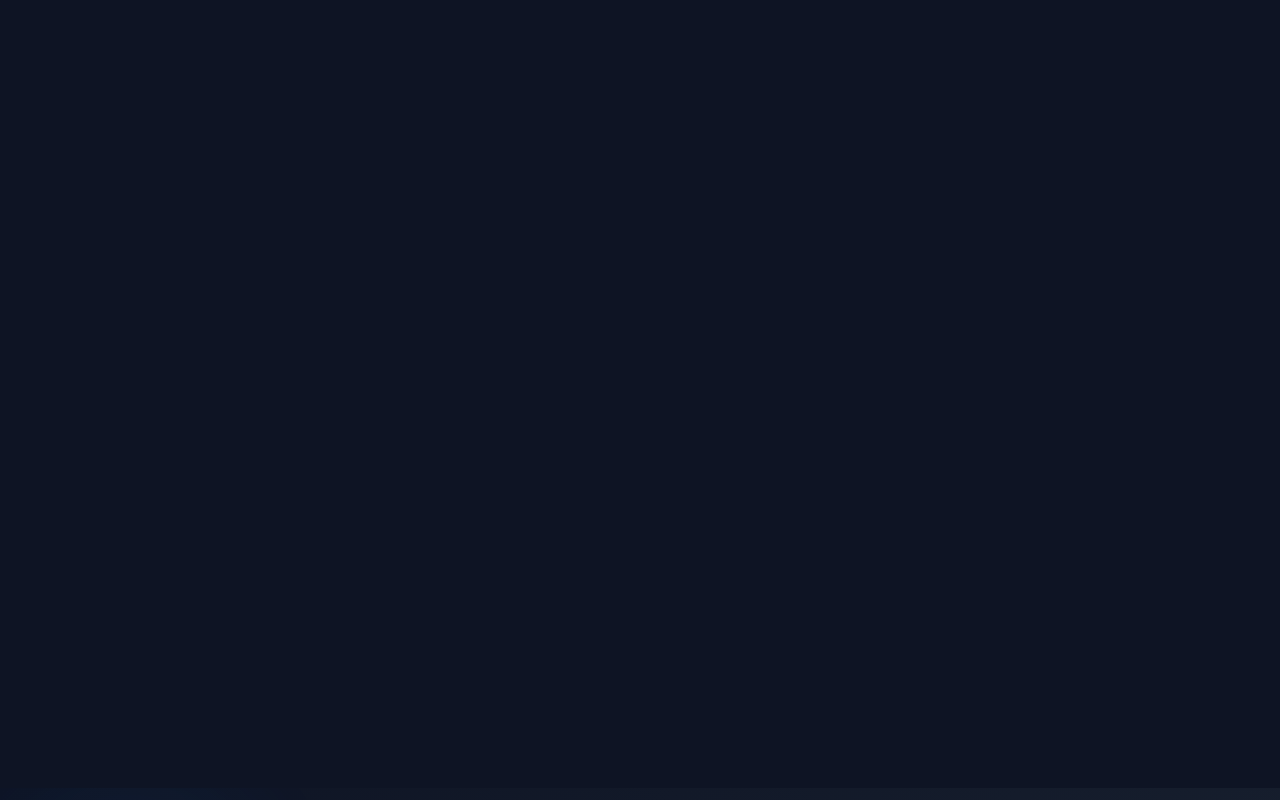
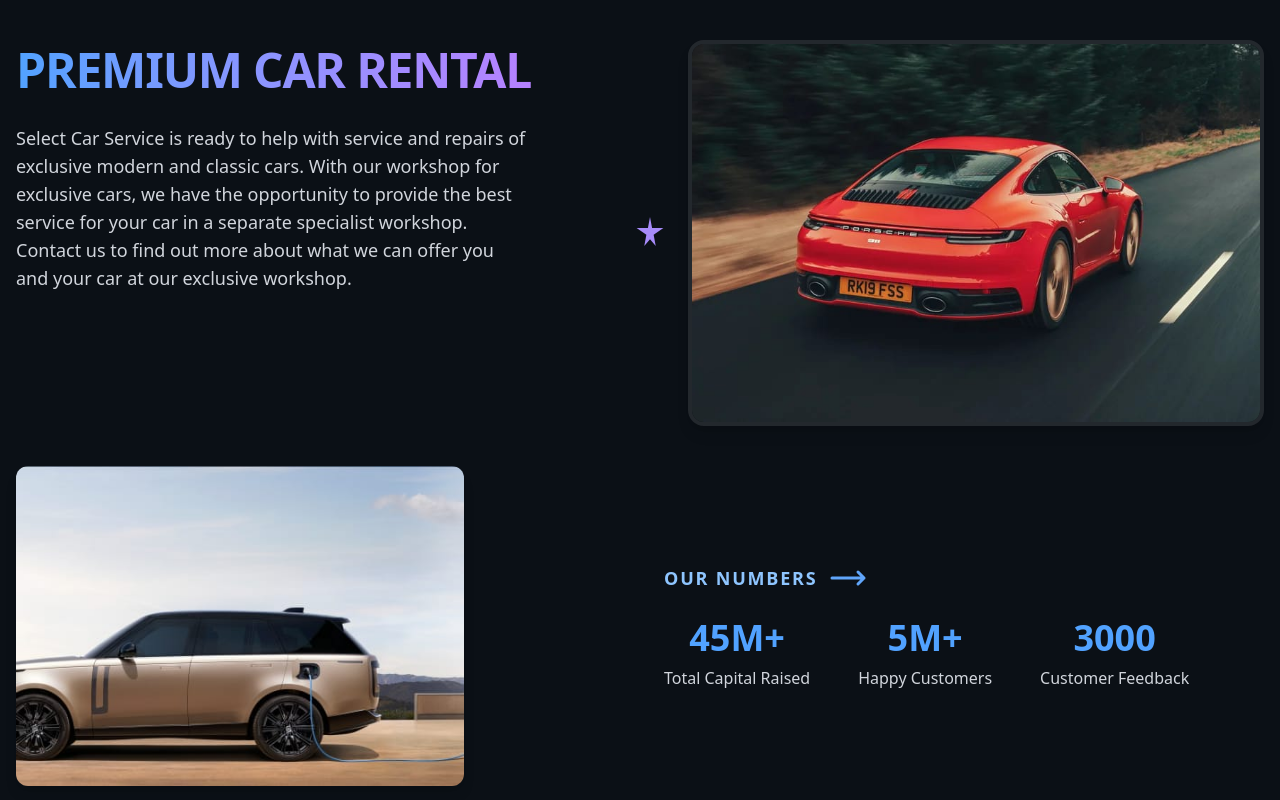
Before and after one commit to MaskINB/Car-Rental-web, a Next.js app: page / in a window 1280 px wide. Shown: the part 840-1640 px from the top of the page. Built offline with nearby package versions, Linux system fonts and the light colour scheme; data requests are answered from the project's data file.

Commit message:
add the second seection animation part

```diff
--- a/db.json
+++ b/db.json
@@ -4,13 +4,13 @@
     "id": 0,
     "title": "PREMIUM CAR RENTAL",
     "description": "Select Car Service is ready to help with service and repairs of exclusive modern and classic cars. With our workshop for exclusive cars, we have the opportunity to provide the best service for your car in a separate specialist workshop. Contact us to find out more about what we can offer you and your car at our exclusive workshop.",
-      "image": "/image/pcar.jpeg"
-    },
-    {
-      "id": 1,
-      "title": "ECONOMY CAR RENTAL",
-      "description": "Affordable car rental services for your everyday needs. Choose from a wide range of economy cars that are fuel-efficient and budget-friendly. Contact us to book your ride today.",
-      "image": "/image/Rcar.jpeg"
+    "imageMain": "/image/pcar.jpeg",
+    "imageSmall": "/image/Rcar.jpeg",
+    "numbers": [
+      { "label": "Total Capital Raised", "value": "45M+" },
+      { "label": "Happy Customers", "value": "5M+" },
+      { "label": "Customer Feedback", "value": "3000" }
+    ]
   }
 ],
   "images": [
--- a/src/app/components/FifthSection/fifthsection.jsx
+++ b/src/app/components/FifthSection/fifthsection.jsx
@@ -1,33 +1,13 @@
 'use client';
-import React, { useRef, useEffect } from 'react';
-import Image from 'next/image';
+import React, { useEffect, useRef } from 'react';
 import Link from 'next/link';
 import { gsap } from 'gsap';
-import { Draggable } from 'gsap/dist/Draggable';
-
-gsap.registerPlugin(Draggable);
 
 const VEHICLES = [
-  {
-    img: '/image/car.jpg', // Replace with your actual image path
-    label: 'Cars',
-    link: '/cars',
-  },
-  {
-    img: '/image/suv.jpg',
-    label: 'SUVs',
-    link: '/suvs',
-  },
-  {
-    img: '/image/van.jpg',
-    label: 'Vans',
-    link: '/vans',
-  },
-  {
-    img: '/image/electric.jpg',
-    label: 'Electric',
-    link: '/electric',
-  },
+  { img: '/image/porsche.jpeg', label: 'Cars', link: '/cars' },
+  { img: '/image/paris.jpg', label: 'SUVs', link: '/suvs' },
+  { img: '/image/Vans.jpeg', label: 'Vans', link: '/vans' },
+  { img: '/image/Ecar.jpeg', label: 'Electric', link: '/electric' },
 ];
 
 const FifthSection = () => {
@@ -36,37 +16,27 @@ const FifthSection = () => {
   useEffect(() => {
     gsap.from(cardRefs.current, {
       opacity: 0,
-      y: 40,
-      stagger: 0.15,
+      y: 30,
+      stagger: 0.2,
       duration: 0.8,
       ease: 'power2.out',
     });
-
-    return () => {
-      gsap.killTweensOf(cardRefs.current);
-    };
   }, []);
 
   return (
-    <section className="w-full py-12 bg-gray-900">
+    <section className="w-full py-12 bg-white">
       <div className="max-w-5xl mx-auto px-4">
-        <h2 className="text-3xl font-bold text-white text-center mb-8">
+        <h2 className="text-2xl sm:text-3xl md:text-4xl font-bold uppercase text-center mb-10 text-gray-800">
           Wide Range of Vehicles
         </h2>
-        <div
-          className="
-            grid grid-cols-1 sm:grid-cols-2 md:grid-cols-4 gap-6
-            sm:overflow-x-auto
-          "
-        >
+        <div className="grid grid-cols-2 gap-6">
           {VEHICLES.map((vehicle, idx) => (
             <Link href={vehicle.link} key={idx} className="block focus:outline-none">
               <div
                 ref={el => (cardRefs.current[idx] = el)}
                 className="
-                  relative rounded-xl shadow-lg overflow-hidden h-56 flex items-end
-                  transition-transform duration-300 hover:scale-105
-                  group
+                  relative rounded-xl overflow-hidden shadow-md group
+                  aspect-video transition-transform duration-300 hover:scale-105
                 "
                 style={{
                   backgroundImage: `url(${vehicle.img})`,
@@ -74,7 +44,7 @@ const FifthSection = () => {
                   backgroundPosition: 'center',
                 }}
               >
-                <div className="absolute bottom-0 w-full bg-black/60 text-white text-center text-lg font-semibold py-3 group-hover:bg-black/80 transition-colors">
+                <div className="absolute top-3 left-3 bg-black/50 text-white text-xs font-semibold px-2 py-1 rounded">
                   {vehicle.label}
                 </div>
               </div>
--- a/src/app/components/carousel/carousel.jsx
+++ b/src/app/components/carousel/carousel.jsx
@@ -194,7 +194,7 @@ const Carousel = () => {
         <div className="absolute inset-0 bg-black/50"></div>
 
         <div className="relative z-10">
-          <Navbar />
+          {/* Navbar */}
 
           {/* Main Content */}
           <div className="flex flex-col items-start justify-center min-h-screen pt-20 px-8">
--- a/src/app/components/secondsection/secondsection.jsx
+++ b/src/app/components/secondsection/secondsection.jsx
@@ -1,165 +1,126 @@
 'use client';
-import React, { useEffect, useRef, useState } from 'react';
-import Seeallbutton from '../Buttons/seeallbutton';
+import React, { useEffect, useState, useRef } from 'react';
 import Image from 'next/image';
 import gsap from 'gsap';
 import { ScrollTrigger } from 'gsap/ScrollTrigger';
 
+// Orange Arrow SVG
+const Arrow = () => (
+  <svg width="38" height="32" viewBox="0 0 38 32" fill="none" xmlns="http://www.w3.org/2000/svg">
+    <path d="M2 16H34M34 16L28 10M34 16L28 22" stroke="#60a5fa" strokeWidth="3" strokeLinecap="round" strokeLinejoin="round"/>
+  </svg>
+);
+
+// Decorative flower/star SVG
+const Flower = () => (
+  <svg width="32" height="32" viewBox="0 0 32 32" fill="none">
+    <path d="M16 0L18.09 11.09L29.39 11.09L19.64 17.82L21.73 28.91L16 22.18L10.27 28.91L12.36 17.82L2.61 11.09L13.91 11.09L16 0Z" fill="#a78bfa"/>
+  </svg>
+);
+
 gsap.registerPlugin(ScrollTrigger);
 
 const SecondSection = () => {
-  const [data, setData] = useState([]);
+  const [data, setData] = useState(null);
+
+  // refs for animation
   const sectionRef = useRef(null);
-  const containerRef = useRef(null);
   const titleRef = useRef(null);
-  const descriptionRef = useRef(null);
+  const descRef = useRef(null);
   const buttonRef = useRef(null);
-  const imageRef = useRef(null);
+  const heroImageRef = useRef(null);
+  const smallImageRef = useRef(null);
+  const numbersRef = useRef(null);
 
   useEffect(() => {
-    fetch(`http://localhost:4000/secondsectiondata`)
-      .then((response) => response.json())
-      .then((json) => setData(json))
-      .catch((error) => console.error('Error fetching data:', error));
+    fetch('http://localhost:4000/secondsectiondata')
+      .then(res => res.json())
+      .then(json => setData(json[0]))
+      .catch(err => setData(null));
   }, []);
 
   useEffect(() => {
-    if (data.length) {
-      ScrollTrigger.getAll().forEach(t => t.kill());
-
-      // Simple smooth animations
+    if (data) {
       const tl = gsap.timeline({
         scrollTrigger: {
           trigger: sectionRef.current,
           start: 'top 80%',
-          end: 'bottom 20%',
-          toggleActions: 'play none none reverse',
-          scrub: false,
+          toggleActions: 'restart none restart none', // animation runs every time when scrolling into view
         },
       });
 
-      // Container fade in
-      tl.fromTo(
-        containerRef.current,
-        { opacity: 0, y: 50 },
-        { opacity: 1, y: 0, duration: 0.8, ease: 'power2.out' }
-      );
-
-      // Title slide in from left
-      tl.fromTo(
-        titleRef.current,
-        { opacity: 0, x: -50 },
-        { opacity: 1, x: 0, duration: 0.6, ease: 'power2.out' },
-        '-=0.4'
-      );
-
-      // Description fade in
-      tl.fromTo(
-        descriptionRef.current,
-        { opacity: 0, y: 20 },
-        { opacity: 1, y: 0, duration: 0.6, ease: 'power2.out' },
-        '-=0.3'
-      );
-
-      // Button scale in
-      tl.fromTo(
-        buttonRef.current,
-        { opacity: 0, scale: 0.8 },
-        { opacity: 1, scale: 1, duration: 0.5, ease: 'back.out(1.7)' },
-        '-=0.2'
-      );
-
-      // Image slide in from right
-      tl.fromTo(
-        imageRef.current,
-        { opacity: 0, x: 50 },
-        { opacity: 1, x: 0, duration: 0.8, ease: 'power2.out' },
-        '-=0.5'
-      );
-
-      // Simple floating animation for image
-      gsap.to(imageRef.current, {
-        y: -10,
-        duration: 2,
-        ease: 'power1.inOut',
-        yoyo: true,
-        repeat: -1,
-        delay: 1,
-      });
+      tl.from(titleRef.current, { opacity: 0, y: -30, duration: 0.6 })
+        .from(descRef.current, { opacity: 0, y: 20, duration: 0.6 }, '-=0.4')
+        .from(buttonRef.current, { opacity: 0, scale: 0.9, duration: 0.4 }, '-=0.3')
+        .from(heroImageRef.current, { opacity: 0, x: 50, duration: 0.8 }, '-=0.5')
+        .from(smallImageRef.current, { opacity: 0, x: -50, duration: 0.8 }, '-=0.5')
+        .from(numbersRef.current, { opacity: 0, y: 30, duration: 0.6 }, '-=0.4');
     }
   }, [data]);
 
-  if (!data.length) {
+  if (!data) {
     return (
       <div className="flex items-center justify-center min-h-[400px]">
-        <div className="bg-gray-900/80 backdrop-blur-lg rounded-2xl p-8 border border-gray-700/50 shadow-2xl">
-          <div className="flex items-center space-x-3">
-            <div className="w-6 h-6 border-2 border-blue-500 border-t-transparent rounded-full animate-spin"></div>
-            <p className="text-xl text-gray-300">Loading...</p>
-          </div>
-        </div>
+        <p className="text-gray-500">Loading...</p>
       </div>
     );
   }
 
   return (
-    <div
-      ref={sectionRef}
-      id={`section-${data[0].id}`}
-      className="pt-40 pb-20 px-5 lg:px-20 min-h-screen flex items-center justify-center relative overflow-hidden"
-    >
-      {/* Glassmorphism Container - keeping your original colors */}
-      <div
-        ref={containerRef}
-        className="bg-gray-900/80 backdrop-blur-lg rounded-2xl p-8 lg:p-12 border border-gray-700/50 shadow-2xl w-full max-w-7xl relative overflow-hidden"
-      >
-        <div className="flex flex-col lg:flex-row items-center justify-between gap-16 relative z-10">
-          {/* Text Section */}
-          <div className="w-full lg:w-1/2 text-center lg:text-left space-y-8">
-            <h1
-              ref={titleRef}
-              className="text-4xl lg:text-6xl font-bold bg-gradient-to-r from-white via-gray-200 to-gray-400 bg-clip-text text-transparent leading-tight"
-            >
-              {data[0].title}
-            </h1>
+    <section ref={sectionRef} className="bg-[#0b1016] py-20 px-4 font-sans">
+      {/* Top Section */}
+      <div className="max-w-7xl mx-auto grid grid-cols-1 lg:grid-cols-2 gap-x-12 gap-y-8 items-start">
+        {/* Left: text */}
+        <div className="flex flex-col justify-start">
+          <h1 ref={titleRef} className="text-5xl font-extrabold uppercase mb-6 leading-tight tracking-tight bg-gradient-to-r from-blue-400 to-purple-400 bg-clip-text text-transparent">
+            {data.title}
+          </h1>
+          <p ref={descRef} className="text-lg text-gray-300 mb-8 max-w-lg">
+            {data.description}
+          </p>
+          <button
+            ref={buttonRef}
+            className="bg-gradient-to-r from-blue-600 to-purple-600 text-white px-8 py-3 rounded-full font-semibold text-lg shadow hover:from-blue-700 hover:to-purple-700 transition w-fit mb-6"
+          >
+            See all our Cars
+          </button>
+        </div>
+        {/* Right: Hero Image */}
+        <div className="flex flex-col items-end relative">
+          <div ref={heroImageRef} className="w-full max-w-xl rounded-2xl overflow-hidden border-4 border-white/10 shadow-lg">
+            <Image src={data.imageMain} alt="Main Car" width={700} height={400} className="object-cover w-full h-full" priority />
+          </div>
+          <span className="absolute left-[-30px] top-1/2 -translate-y-1/2 hidden lg:block">
+            <Flower />
+          </span>
+        </div>
+      </div>
 
-            <p
-              ref={descriptionRef}
-              className="text-base lg:text-xl leading-relaxed text-gray-300 max-w-2xl"
-            >
-              {data[0].description}
-            </p>
-
-            <div
-              ref={buttonRef}
-              className="flex justify-center lg:justify-start mb-6 lg:mb-0"
-            >
-              <div className="transform hover:scale-105 transition-transform duration-300">
-                <Seeallbutton />
+      {/* Bottom Section */}
+      <div className="max-w-7xl mx-auto grid grid-cols-1 lg:grid-cols-2 gap-x-12 gap-y-8 items-center mt-10">
+        {/* Left: Supporting Image */}
+        <div className="flex justify-start">
+          <div ref={smallImageRef} className="w-full max-w-md rounded-xl overflow-hidden shadow-lg">
+            <Image src={data.imageSmall} alt="Luxury SUV" width={420} height={240} className="object-cover w-full h-full" />
+          </div>
+        </div>
+        {/* Right: Numbers */}
+        <div ref={numbersRef} className="flex flex-col items-start justify-center">
+          <div className="flex items-center mb-4">
+            <span className="text-lg font-extrabold uppercase tracking-widest text-blue-300 mr-3">Our Numbers</span>
+            <Arrow />
+          </div>
+          <div className="flex flex-row gap-12 mt-2">
+            {data.numbers.map((item, idx) => (
+              <div key={idx} className="text-center">
+                <p className="text-4xl font-extrabold text-blue-400 mb-2">{item.value}</p>
+                <p className="text-gray-300 text-base">{item.label}</p>
               </div>
-            </div>
-          </div>
-
-          {/* Image Section */}
-          <div className="w-full lg:w-1/2 flex justify-center lg:justify-end relative">
-            <div
-              ref={imageRef}
-              className="relative group"
-            >
-              <div className="relative bg-gray-800/50 backdrop-blur-sm rounded-2xl p-4 border border-gray-600/30 shadow-xl transform hover:scale-105 transition-all duration-500">
-                <Image
-                  src={data[0].image}
-                  alt="Premium Car"
-                  width={500}
-                  height={300}
-                  className="object-contain max-w-full h-auto rounded-xl"
-                />
-              </div>
-            </div>
+            ))}
           </div>
         </div>
       </div>
-    </div>
+    </section>
   );
 };
 
--- a/src/app/page.jsx
+++ b/src/app/page.jsx
@@ -19,6 +19,7 @@ export default function Home() {
     <Thirdsection/>
     <ForthSection/>
     <Sixthsection/>
+    <Fifthsection/>
     <Footer/>
     </>
   );
```
Lines whose indentation alone changed are shown as unchanged.
